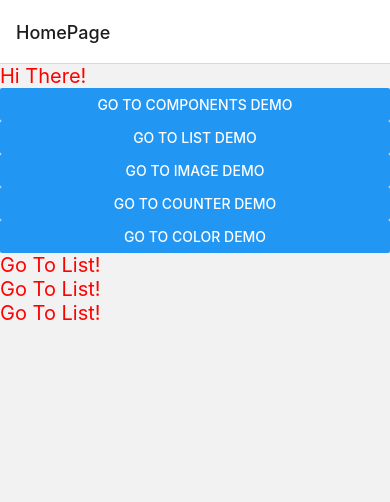
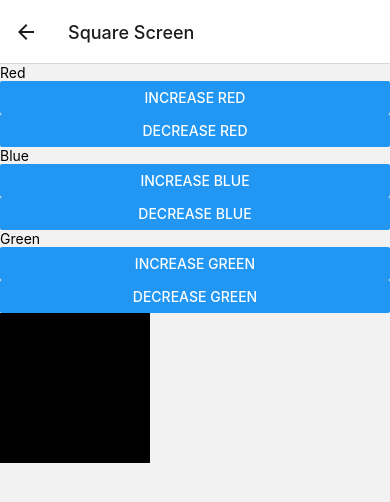
Before and after one commit to DavinderSingh-ds/Training_React_Native_App, a React Native app: screen /SquareSc in a window 390 px wide. Shown: the top 502 px of the page. Built offline with nearby package versions, Linux system fonts and the light colour scheme.

Commit message:
ColorCounter_Using_Props

```diff
--- a/App.js
+++ b/App.js
@@ -8,6 +8,7 @@
 import ImageScreen from './src/screens/ImageScreen';
 import CounterScreen from './src/screens/CounterScreen';
 import ColorScreen from './src/screens/ColorScreen';
+import SquareScreen from './src/screens/SquareScreen';
 
 const Stack = createNativeStackNavigator();
 
@@ -22,6 +23,7 @@
         <Stack.Screen name="Image" component={ImageScreen} options={{ title: 'Image Screen' }}/>
         <Stack.Screen name="Counter" component={CounterScreen} options={{ title: 'Counter Screen' }}/>
         <Stack.Screen name="ColorSc" component={ColorScreen} options={{ title: 'Color Screen' }}/>
+        <Stack.Screen name="SquareSc" component={SquareScreen} options={{ title: 'Square Screen' }}/>
 
       </Stack.Navigator>
 
--- a/src/components/ColorCounter.js
+++ b/src/components/ColorCounter.js
@@ -1,13 +1,20 @@
 import React from 'react';
 import {View,Text,StyleSheet,Button} from 'react-native';
 
-const ColorCounter = ({ color }) => {
+// props passed on ColorCounter
+const ColorCounter = ({ colorName,onIncrease,onDecrease }) => {
     return (
         <View>
-            <Text>{color}</Text>
+            <Text>{colorName}</Text>
         {/* very important if we want to use color variable or argument in concatenation string so use by back To Character i.e. `` */}
-            <Button title = {`Increase ${color}`}/>
-            <Button title = {`Decrease ${color}`}/>
+            <Button
+                title = {`Increase ${colorName}`}
+                onPress={()=> onIncrease()}
+                />
+            <Button
+                title = {`Decrease ${colorName}`}
+                onPress={()=> onDecrease()}
+                />
         </View>
     );
 }
--- a/src/screens/HomeScreen.js
+++ b/src/screens/HomeScreen.js
@@ -37,6 +37,12 @@
             navigation.navigate('ColorSc', { name: 'Davinder' })
              }
         />
+        <Button
+           title="Go to Square Color Counter Demo"
+            onPress={() =>
+            navigation.navigate('SquareSc', { name: 'Davinder' })
+             }
+        />
         <TouchableOpacity onPress={()=>navigation.navigate('List')}>
             <Text style={styles.textStyle}>Go To List!</Text>
             <Text style={styles.textStyle}>Go To List!</Text>
--- a/src/screens/SquareScreen.js
+++ b/src/screens/SquareScreen.js
@@ -1,14 +1,42 @@
-import React from 'react';
+import React,{useState} from 'react';
 import {View,Text,StyleSheet} from 'react-native';
 import ColorCounter from '../components/ColorCounter';
 
+// VERY imp., using this variable by default color become +15 or -15
+const COLOR_INCREMENT = 15;
+
 const SquareScreen = () => {
+    const [red,setRed] = useState(0);
+    const [green,setGreen] = useState(0);
+    const [blue,setBlue] = useState(0);
+
     return (
         <View>
-            {/* here color is a variabvle not a style used for props */}
-            <ColorCounter color="Red" />
-            <ColorCounter color="Blue" />
-            <ColorCounter color="Green" />
+            {/* here color is a variable not a style ,it is used for props */}
+            <ColorCounter
+                colorName="Red"
+                onIncrease={()=> setRed(red+COLOR_INCREMENT)}
+                onDecrease={()=> setRed(red-COLOR_INCREMENT)}
+
+                />
+            <ColorCounter
+                onIncrease={()=> setBlue(blue+COLOR_INCREMENT)}
+                onDecrease={()=> setBlue(blue-COLOR_INCREMENT)}
+                colorName="Blue"
+                />
+            <ColorCounter
+                colorName="Green"
+                onIncrease={()=> setGreen(green+COLOR_INCREMENT)}
+                onDecrease={()=> setGreen(green-COLOR_INCREMENT)}
+                />
+    {/* Here The Container of Color will Shows up  on pressing Button Click increase or decrease*/}
+            <View
+                style={{
+                    height:150,
+                    width:150,
+                    backgroundColor:`rgb(${red},${green},${blue})`,
+                }}
+                />
         </View>
     );
 }
```
